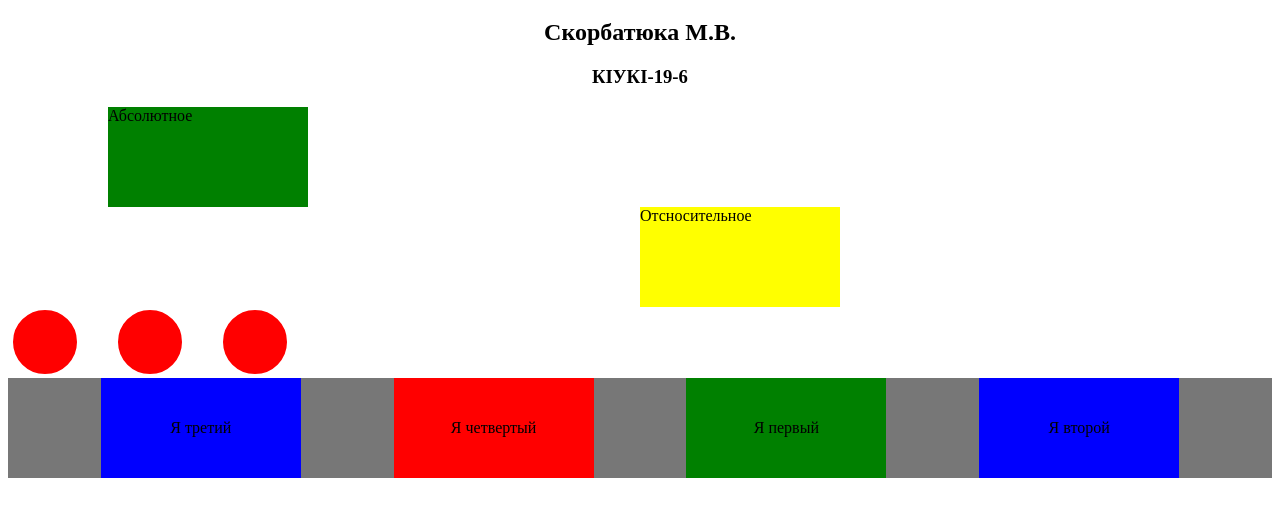
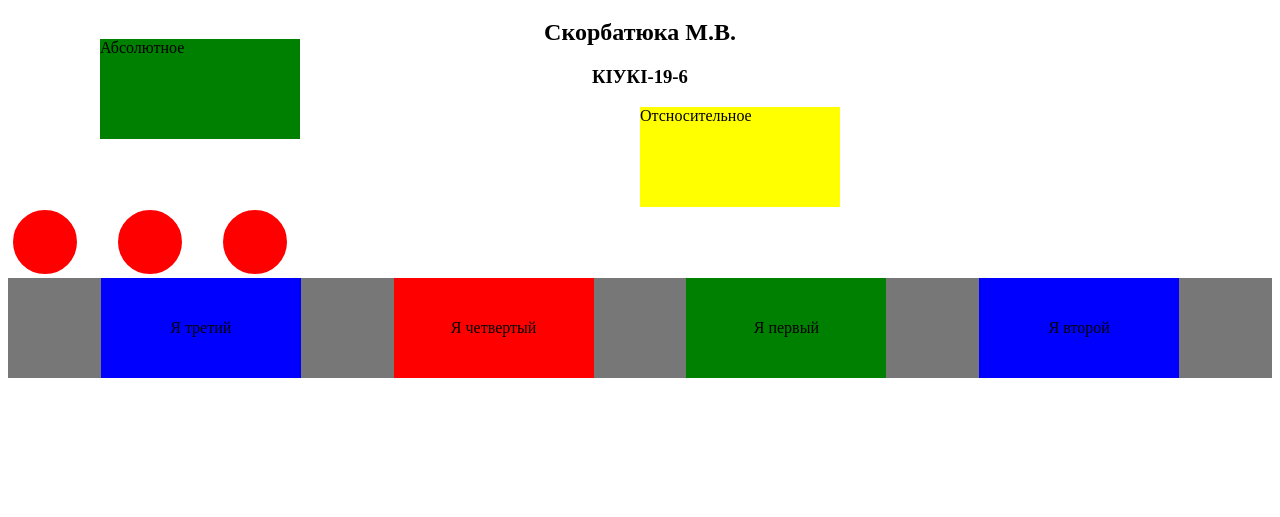
Before and after one commit to MakenziGilbert/Lb2, a plain HTML site: page index.html in a window 1280 px wide. Shown: the part 61-578 px from the top of the page. Drawn offline with Linux system fonts and the light colour scheme.

Commit message:
fix position

```diff
--- a/index.html
+++ b/index.html
@@ -16,8 +16,8 @@
 	</div>
 
 	<div>
-		<div style="width: 200px; height: 100px; background-color: green; margin-left: 100px;">Абсолютное</div>
-		<div style="width: 200px; height: 100px; background-color: yellow; margin-left:50%">Отсносительное</div>
+		<div style="width: 200px; height: 100px; background-color: green; position:absolute; top: 100px; left: 100px;">Абсолютное</div>
+		<div style="width: 200px; height: 100px; background-color: yellow;position: relative; left:50%;">Отсносительное</div>
 	</div>
 
 	<div>
```
